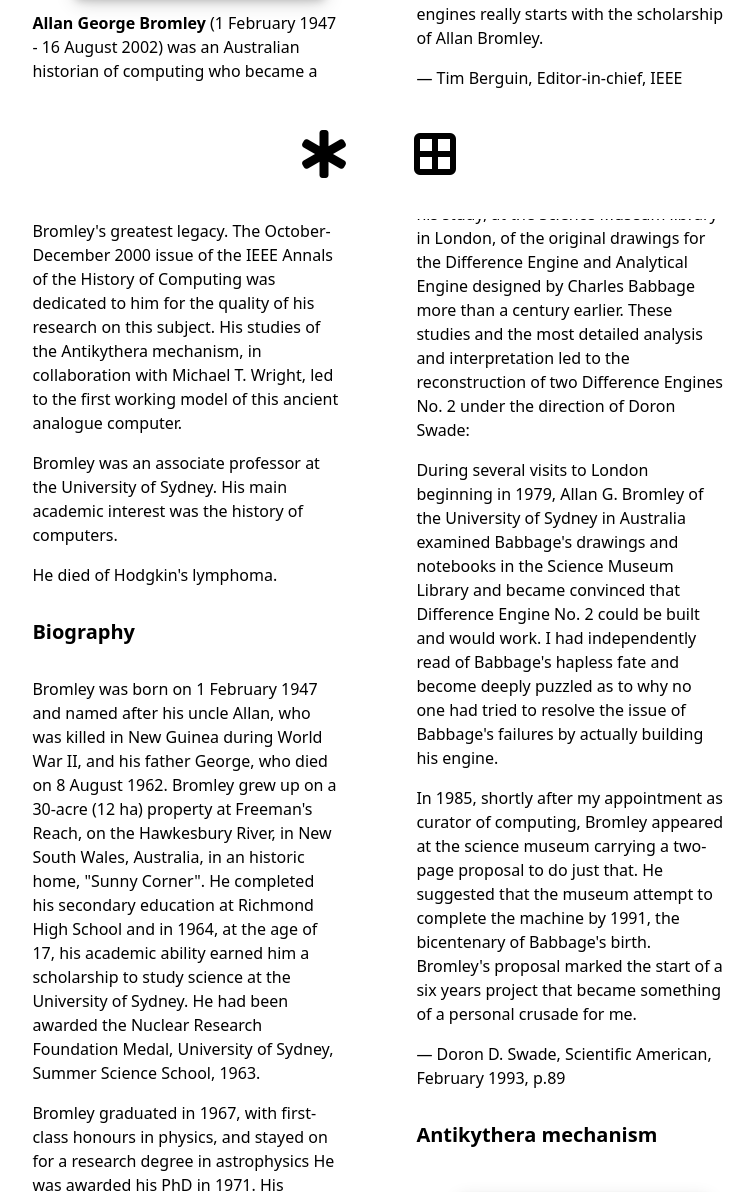
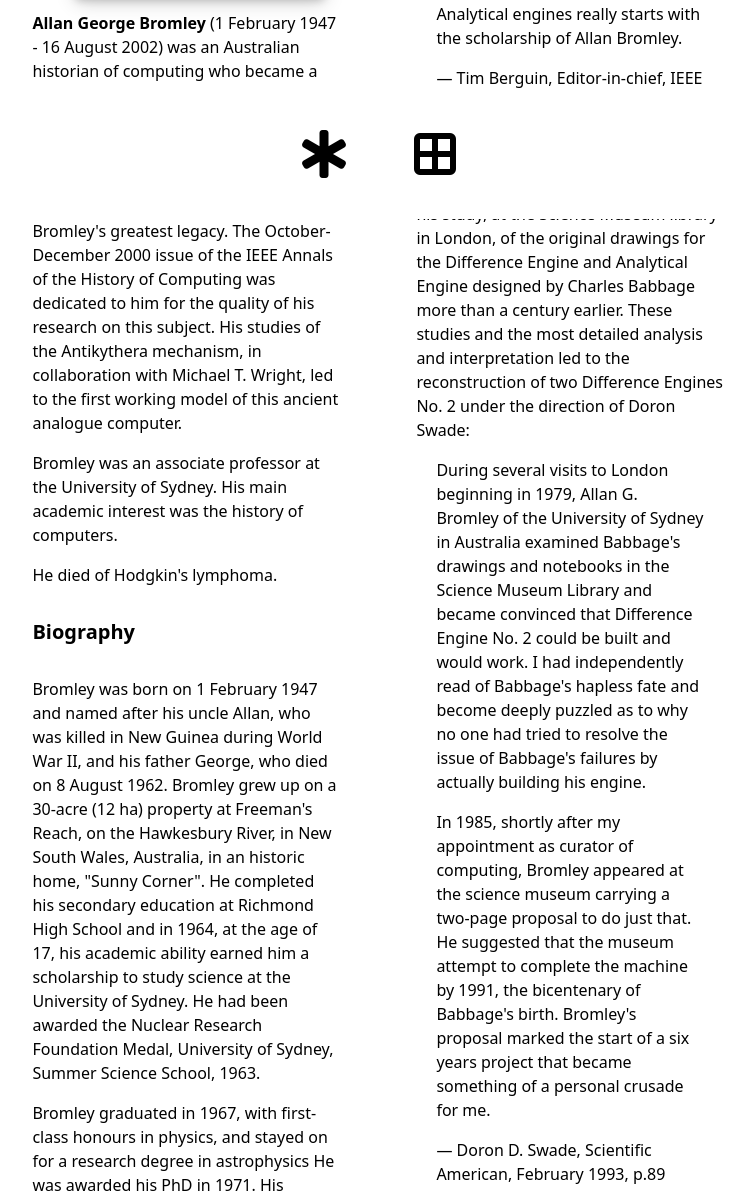
Before and after one commit to RobertMair/bromley, a plain HTML site: page pages/allan-bromley.html in a window 1280 px wide. Shown: the part 581-1773 px from the top of the page, without its empty margins (262-1016 px from the left). Drawn offline with Linux system fonts and the light colour scheme.

Commit message:
250525 commit for image edits

```diff
--- a/css/styles.css
+++ b/css/styles.css
@@ -28,6 +28,10 @@
 p {
   font-size: 1rem;
   line-height: 1.5rem;
+}
+
+.indent {
+  padding: 0 20px;
 }
 
 a {
--- a/pages/allan-bromley.html
+++ b/pages/allan-bromley.html
@@ -115,25 +115,29 @@
                         <p>London Science Museums Replica of Difference Engine</p>
                     </div>
                 </div>
-                <p>Most discussions of the history of computing start with Charles Babbage, and what we know about
+                <p class="indent">Most discussions of the history of computing start with Charles Babbage, and what
+                    we know about
                     Charles Babbage's Difference and Analytical engines really starts with the scholarship of Allan
                     Bromley.</p>
-                <p>— Tim Berguin, Editor-in-chief, IEEE Annals of the History of Computing, Volume 22, number 4,
+                <p class="indent">— Tim Berguin, Editor-in-chief, IEEE Annals of the History of Computing, Volume
+                    22, number 4,
                     October-December 2000, p.2</p>
                 <p>Part of Allan Bromley's scholarship was his study, at the Science Museum library in London, of the
                     original drawings for the Difference Engine and Analytical Engine designed by Charles Babbage more
                     than a century earlier. These studies and the most detailed analysis and interpretation led to the
                     reconstruction of two Difference Engines No. 2 under the direction of Doron Swade:</p>
-                <p>During several visits to London beginning in 1979, Allan G. Bromley of the University of Sydney in
+                <p class="indent">During several visits to London beginning in 1979, Allan G. Bromley of the University
+                    of Sydney in
                     Australia examined Babbage's drawings and notebooks in the Science Museum Library and became
                     convinced that Difference Engine No. 2 could be built and would work. I had independently read of
                     Babbage's hapless fate and become deeply puzzled as to why no one had tried to resolve the issue of
                     Babbage's failures by actually building his engine.</p>
-                <p>In 1985, shortly after my appointment as curator of computing, Bromley appeared at the science
+                <p class="indent">In 1985, shortly after my appointment as curator of computing, Bromley appeared at the
+                    science
                     museum carrying a two-page proposal to do just that. He suggested that the museum attempt to
                     complete the machine by 1991, the bicentenary of Babbage's birth. Bromley's proposal marked the
                     start of a six years project that became something of a personal crusade for me.</p>
-                <p>— Doron D. Swade, Scientific American, February 1993, p.89</p>
+                <p class="indent">— Doron D. Swade, Scientific American, February 1993, p.89</p>
                 <h5>Antikythera mechanism</h5>
                 <div class="polaroid">
                     <img src="../images/bromley-percival-antikythera-mechanism.jpg"
```
Also changed, not shown: images/correntator-h-500.webp, images/duplex-h-500.webp, images/magic-brain-gold-h-500.webp, images/magic-brain-red-h-500.webp, images/resulta-p7-h-500.webp, images/sumax-e-addition-h-500.webp, images/summax-h-500.webp, images/w-accurator-h-500.webp.
